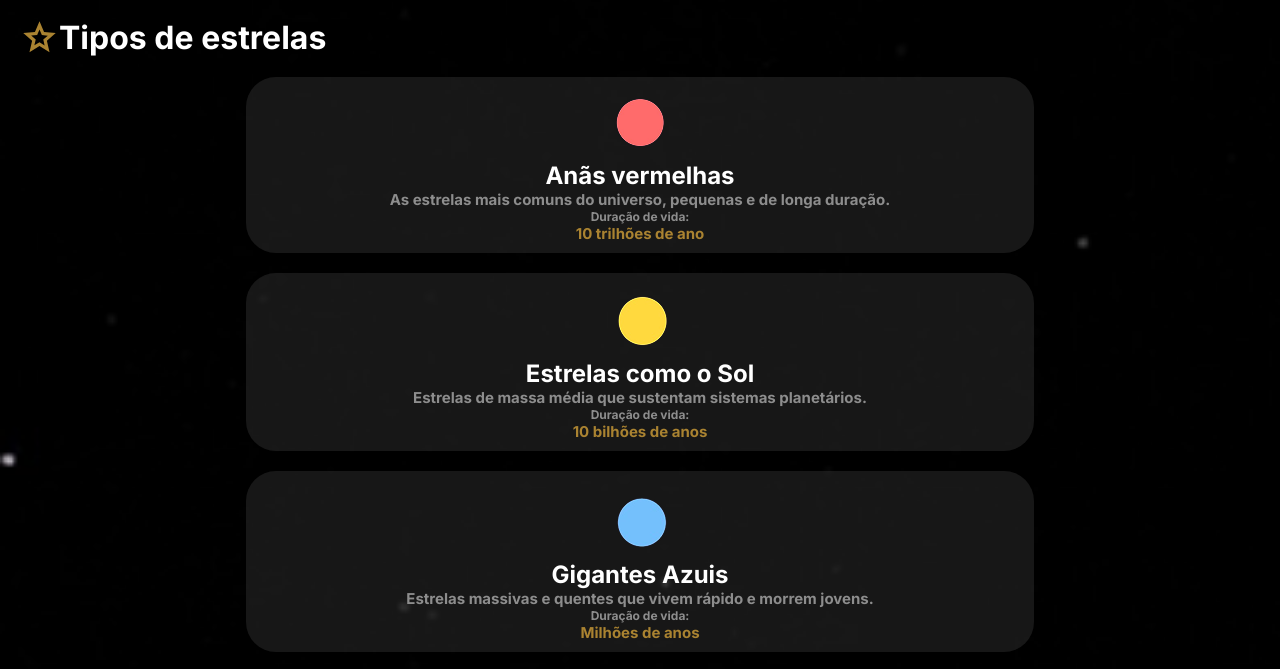
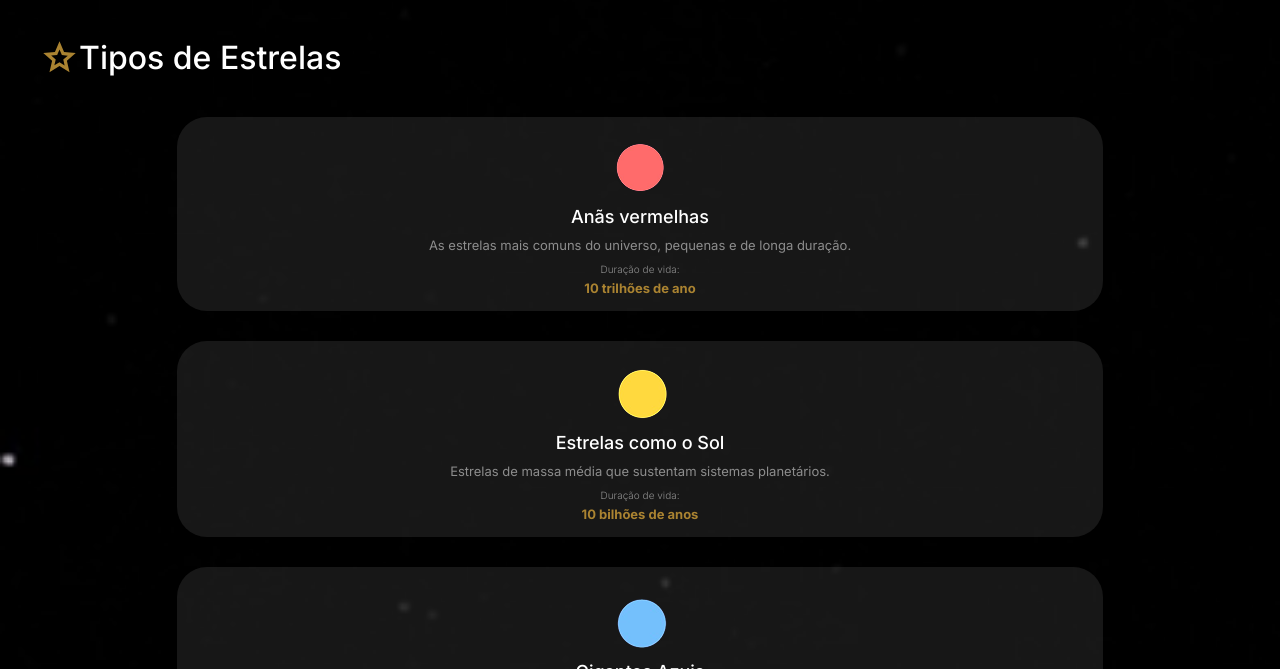
Before and after one commit to giuliana-bianc/giuverso, a plain HTML site: page menu_estrelas.html in a window 1280 px wide. Shown: the part 51-720 px from the top of the page. Drawn offline with Linux system fonts and the light colour scheme.

Commit message:
🩷segundo-commit

```diff
--- a/menu_estrelas.html
+++ b/menu_estrelas.html
@@ -19,7 +19,7 @@
     <div class="main_conteudo">
         <div class="title">
             <img src="./assets/star_24dp_AA8331_FILL0_wght400_GRAD0_opsz24.svg" alt="">
-            <h1>Tipos de estrelas</h1>
+            <h1>Tipos de Estrelas</h1>
         </div>
 
         <div class="squares">
--- a/styles/tipos_de_estrelas.css
+++ b/styles/tipos_de_estrelas.css
@@ -23,11 +23,15 @@ body{
 .title{
     color: #fff;
     text-align: center;
-    margin-bottom: 20px;
     display: flex;
     justify-content: start;
-    margin: 20px;
+    margin: 40px 40px 40px 40px;
     font-family: 'Inter';
+
+
+    h1{
+        font-weight: 500;
+    }
 
     img{
         width: 39px;
@@ -49,24 +53,36 @@ body{
     justify-content: center;
     align-items: center;
     flex-direction: column;
-    min-width: 60%;
-    max-width: 60%;
+    min-width: 70%;
+    max-width: 70%;
     margin: auto;
-    margin-bottom: 20px;
-    padding: 10px;
+    margin-bottom: 30px;
+    padding: 15px;
+
+    h2{
+        font-size: 18px;
+        font-weight: 500;
+        color: #ffffff;
+        padding-bottom: 10px;
+    }
+
 
     h3{
-        font-size: 15px;
+        font-size: 13px;
+        font-weight: 400;
         color: #8D8D8D;
+        padding-bottom: 10px;
     }
 
     h4{
-        font-size: 12px;
+        font-size: 10px;
+        font-weight: 300;
         color: #8D8D8D;
+        padding-bottom: 5px;
     }
 
     h5{
-        font-size: 15px;
+        font-size: 13px;
         color: #AA8331;
     }
 
```
Also changed, not shown: menu.html (+1 -1 lines).
